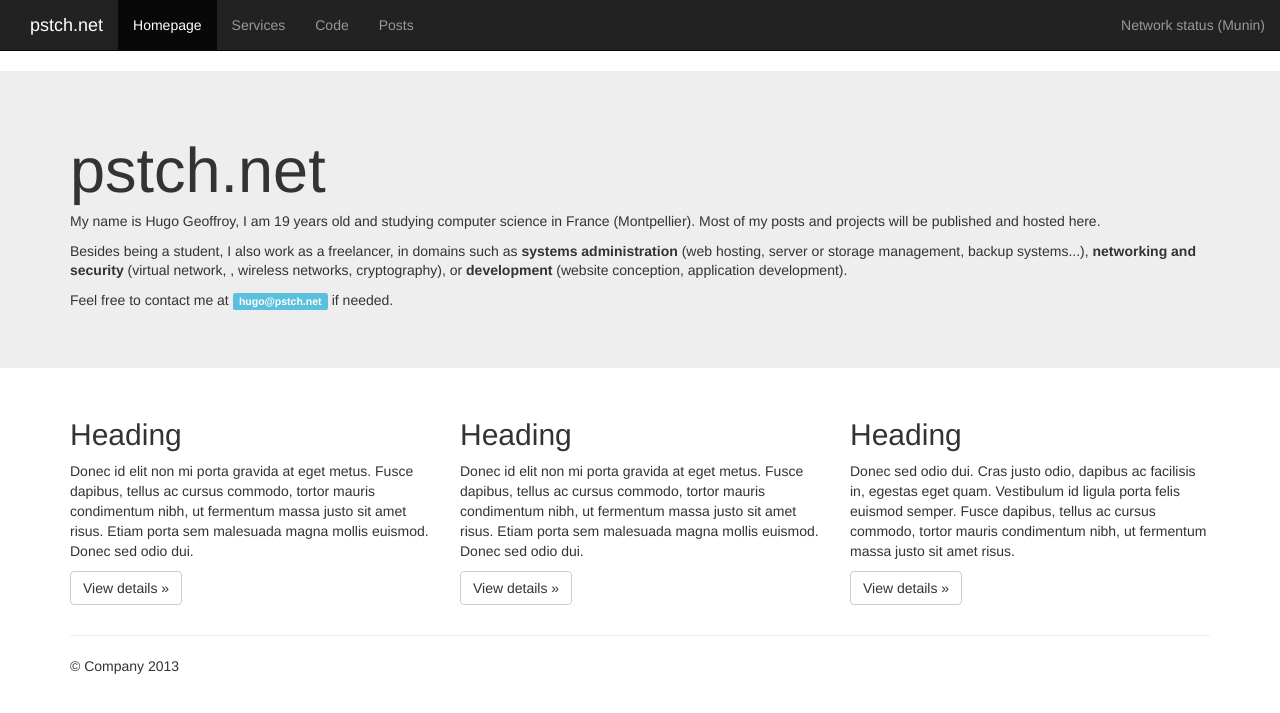
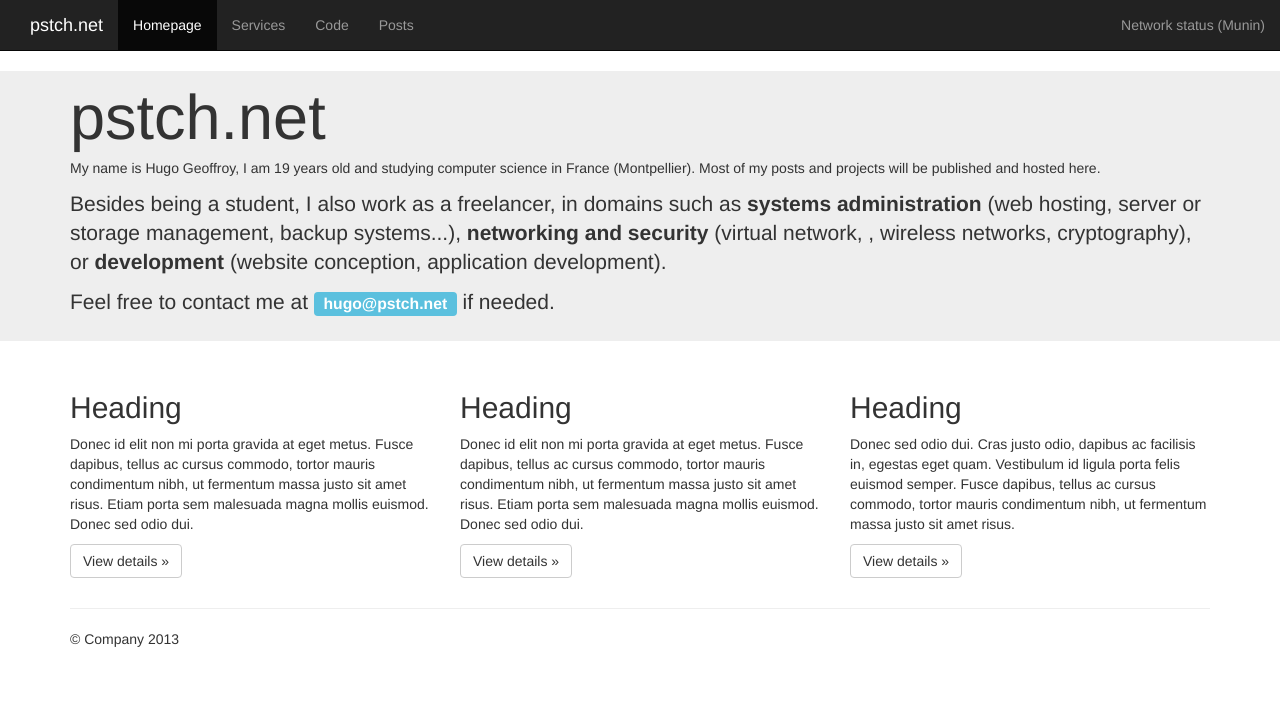
Before and after one commit to pstch/pstch-www, a Jekyll site: the page built from index.html, in a window 1280 px wide. Shown: the top 713 px of the page. Built offline with Jekyll 4.4.1, drawn with Linux system fonts in a browser that asks for light colours.

Commit message:
New design with bootstrap

```diff
--- a/media/css/custom.css
+++ b/media/css/custom.css
@@ -5,7 +5,14 @@
 .navbar-brand:hover #logo {
     opacity: 1
 }
-#home-header p {
+#home-header {
+    padding-top: 15px;
+    padding-bottom: 15px;
+}
+#home-header h1 {
+    margin-top: 0px;
+}
+#home-header h1 + p {
     font-size: 14px;
 }
 #home-header p:first-child {
```
